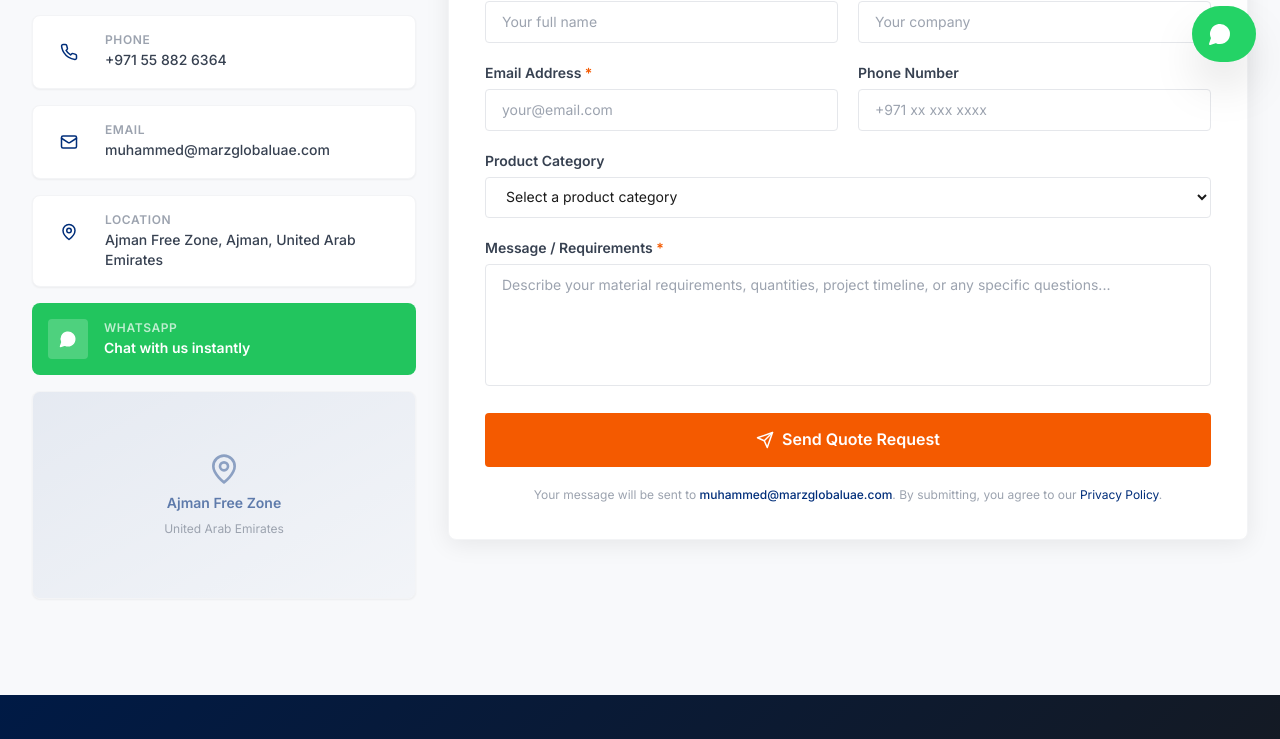
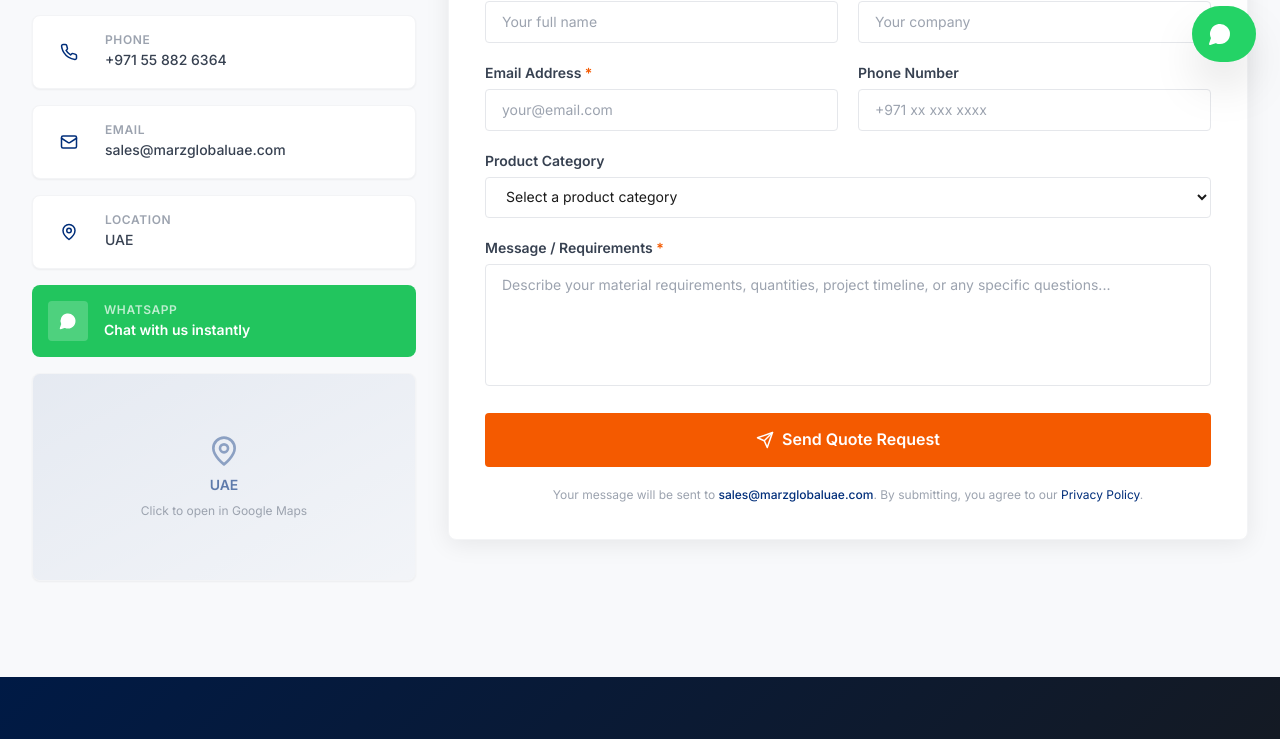
Before and after one commit to Fasilkallot/MARZ-GLOBAL, a React (Vite) app: page /MARZ-GLOBAL/contact in a window 1280 px wide. Shown: the part 714-1453 px from the top of the page. Built offline with nearby package versions, Linux system fonts and the light colour scheme; a web font is replaced by a local one.

Commit message:
Updates
Logo, hero element size, Location, email, and contact request api

```diff
--- a/src/components/layout/Navbar.jsx
+++ b/src/components/layout/Navbar.jsx
@@ -38,15 +38,15 @@ export default function Navbar() {
       <div className="bg-primary text-white text-xs py-2 hidden md:block">
         <div className="container-xl flex justify-between items-center">
           <span className="flex items-center gap-1.5 opacity-90">
-            <span>📍</span> Ajman Free Zone, UAE
+            <span>📍</span> UAE
           </span>
           <div className="flex items-center gap-6">
             <a
-              href="mailto:muhammed@marzglobaluae.com"
+              href="mailto:sales@marzglobaluae.com"
               className="flex items-center gap-1.5 hover:text-secondary transition-colors"
             >
               <Mail size={12} />
-              muhammed@marzglobaluae.com
+              sales@marzglobaluae.com
             </a>
             <a
               href="tel:+971558826364"
--- a/src/components/sections/AboutPreviewSection.jsx
+++ b/src/components/sections/AboutPreviewSection.jsx
@@ -61,7 +61,7 @@ export default function AboutPreviewSection() {
                 </p>
                 <div className="mt-3 flex items-center justify-center gap-2">
                   <div className="w-6 h-0.5 bg-secondary/60" />
-                  <span className="text-secondary/80 text-xs font-semibold tracking-widest uppercase">Ajman Free Zone</span>
+                  <span className="text-secondary/80 text-xs font-semibold tracking-widest uppercase">UAE</span>
                   <div className="w-6 h-0.5 bg-secondary/60" />
                 </div>
               </div>
--- a/src/components/sections/HeroSection.jsx
+++ b/src/components/sections/HeroSection.jsx
@@ -1,7 +1,7 @@
 import { Link } from 'react-router-dom';
 import { motion } from 'framer-motion';
 import { ArrowRight, MessageCircle, Phone, Mail, ChevronDown } from 'lucide-react';
-import heroImg from '../../assets/products/general-supply.png';
+import heroImg from '../../assets/images/hero-background.png';
 
 const stats = [
   { value: '8', label: 'Product Categories' },
@@ -40,7 +40,7 @@ export default function HeroSection() {
             className="inline-flex items-center gap-2 bg-secondary/15 border border-secondary/30 text-secondary text-xs font-semibold px-4 py-2 rounded-full mb-6 tracking-widest uppercase"
           >
             <span className="w-1.5 h-1.5 rounded-full bg-secondary animate-pulse" />
-            Ajman Free Zone, UAE
+            UAE
           </motion.div>
 
           {/* Headline */}
@@ -106,11 +106,11 @@ export default function HeroSection() {
               +971 55 882 6364
             </a>
             <a
-              href="mailto:muhammed@marzglobaluae.com"
+              href="mailto:sales@marzglobaluae.com"
               className="flex items-center gap-2.5 text-white/90 hover:text-white transition-colors text-sm font-medium group"
             >
               <Mail size={16} className="text-secondary group-hover:scale-110 transition-transform" />
-              muhammed@marzglobaluae.com
+              sales@marzglobaluae.com
             </a>
           </motion.div>
         </div>
@@ -120,15 +120,15 @@ export default function HeroSection() {
           initial={{ opacity: 0, y: 30 }}
           animate={{ opacity: 1, y: 0 }}
           transition={{ duration: 0.6, delay: 0.7 }}
-          className="mt-14 grid grid-cols-2 md:grid-cols-4 gap-4 max-w-2xl"
+          className="mt-16 grid grid-cols-2 md:grid-cols-4 gap-5 max-w-4xl"
         >
           {stats.map((stat, i) => (
             <div
               key={i}
-              className="bg-white/8 backdrop-blur-sm border border-white/10 rounded p-4 text-center"
+              className="bg-white/8 backdrop-blur-sm border border-white/10 rounded-lg p-6 text-center"
             >
-              <p className="font-heading text-3xl font-bold text-secondary">{stat.value}</p>
-              <p className="text-gray-400 text-xs mt-0.5">{stat.label}</p>
+              <p className="font-heading text-4xl font-bold text-secondary">{stat.value}</p>
+              <p className="text-gray-400 text-sm mt-1">{stat.label}</p>
             </div>
           ))}
         </motion.div>
--- a/src/data/companyInfo.js
+++ b/src/data/companyInfo.js
@@ -12,12 +12,12 @@ export const companyInfo = {
     'Committed to efficiency, reliability, and customer satisfaction, we provide tailored solutions and timely delivery to meet the demands of every project.',
   ],
   established: '2025',
-  location: 'Ajman Free Zone, UAE',
+  location: 'UAE',
   website: 'https://marzglobaluae.com',
   phone: '+971 55 882 6364',
   whatsapp: '+971558826364',
-  email: 'muhammed@marzglobaluae.com',
-  address: 'Ajman Free Zone, Ajman, United Arab Emirates',
+  email: 'sales@marzglobaluae.com',
+  address: 'UAE',
   mission:
     'To be the most trusted and reliable industrial material supply partner in the UAE, delivering quality products that meet international standards while maintaining the highest levels of customer satisfaction.',
   vision:
--- a/src/pages/About/index.jsx
+++ b/src/pages/About/index.jsx
@@ -17,7 +17,7 @@ export default function About() {
         <title>About Us | Marz Global UAE — Industrial Trading Company</title>
         <meta
           name="description"
-          content="Learn about Marz Global Trading FZE — a UAE-based industrial material supply company established in Ajman Free Zone. Committed to quality, reliability, and timely delivery."
+          content="Learn about Marz Global Trading FZE — a UAE-based industrial material supply company. Committed to quality, reliability, and timely delivery."
         />
         <meta property="og:title" content="About Marz Global UAE" />
         <meta property="og:description" content="UAE-based industrial trading company specializing in electrical, mechanical, civil, and instrumentation materials." />
@@ -28,7 +28,7 @@ export default function About() {
         {/* Banner */}
         <PageBanner
           title="About Marz Global UAE"
-          subtitle="A trusted industrial material supply partner, serving the UAE's most demanding projects from our base in Ajman Free Zone."
+          subtitle="A trusted industrial material supply partner, serving the UAE's most demanding projects."
           breadcrumbs={[{ label: 'About Us' }]}
         />
 
@@ -75,7 +75,7 @@ export default function About() {
                   <div className="absolute inset-0 grid-pattern opacity-20" />
                   <div className="relative text-center">
                     <img src={logo} alt="Marz Global" className="w-full max-w-xs mx-auto bg-white rounded px-6 py-4 mb-6" />
-                    <p className="text-white/70 text-sm">Ajman Free Zone, UAE</p>
+                    <p className="text-white/70 text-sm">UAE</p>
                   </div>
                 </div>
                 <div className="absolute -bottom-5 -right-5 bg-secondary text-white rounded px-6 py-4 shadow-xl hidden md:block">
--- a/src/pages/Contact/index.jsx
+++ b/src/pages/Contact/index.jsx
@@ -8,11 +8,11 @@ import { companyInfo } from '../../data/companyInfo';
 // ─── CONFIGURATION ────────────────────────────────────────────────────────────
 // Web3Forms sends the email server-side without any backend.
 // 1. Go to https://web3forms.com
-// 2. Enter muhammed@marzglobaluae.com → click "Create Access Key"
+// 2. Enter sales@marzglobaluae.com → click "Create Access Key"
 // 3. Replace the key below with your key
 // Until then, the form falls back to a mailto: link that opens the email client.
-const WEB3FORMS_KEY = 'YOUR_WEB3FORMS_KEY';
-const RECIPIENT_EMAIL = 'muhammed@marzglobaluae.com';
+const WEB3FORMS_KEY = '4fc117c4-ab5f-462a-b5e3-bf7415c683f4';
+const RECIPIENT_EMAIL = 'sales@marzglobaluae.com';
 // ──────────────────────────────────────────────────────────────────────────────
 
 const PRODUCT_OPTIONS = [
@@ -124,7 +124,7 @@ export default function Contact() {
         <title>Contact | Marz Global UAE — Request a Quote</title>
         <meta
           name="description"
-          content="Contact Marz Global Trading FZE for industrial material quotes and inquiries. Phone: +971 55 882 6364 | Email: muhammed@marzglobaluae.com | Ajman Free Zone, UAE."
+          content="Contact Marz Global Trading FZE for industrial material quotes and inquiries. Phone: +971 55 882 6364 | Email: sales@marzglobaluae.com | UAE."
         />
         <meta property="og:title" content="Contact Marz Global UAE" />
         <meta property="og:description" content="Get in touch with our team for industrial material supply quotes and inquiries." />
@@ -155,13 +155,15 @@ export default function Contact() {
                 </div>
 
                 {[
-                  { icon: Phone, label: 'Phone', value: companyInfo.phone, href: `tel:${companyInfo.phone}` },
-                  { icon: Mail,  label: 'Email', value: companyInfo.email, href: `mailto:${companyInfo.email}` },
-                  { icon: MapPin, label: 'Location', value: companyInfo.address, href: '#' },
+                  { icon: Phone, label: 'Phone', value: companyInfo.phone, href: `tel:${companyInfo.phone}`, target: '_self' },
+                  { icon: Mail,  label: 'Email', value: companyInfo.email, href: `mailto:${companyInfo.email}`, target: '_self' },
+                  { icon: MapPin, label: 'Location', value: companyInfo.address, href: 'https://maps.app.goo.gl/M8caYb8m9xZqAhkg8', target: '_blank' },
                 ].map((item, i) => (
                   <motion.a
                     key={i}
                     href={item.href}
+                    target={item.target}
+                    rel={item.target === '_blank' ? 'noopener noreferrer' : undefined}
                     initial={{ opacity: 0, x: -15 }}
                     whileInView={{ opacity: 1, x: 0 }}
                     viewport={{ once: true }}
@@ -199,13 +201,18 @@ export default function Contact() {
                 </motion.a>
 
                 {/* Map Placeholder */}
-                <div className="bg-white rounded-lg overflow-hidden border border-gray-100 shadow-sm h-52">
+                <a
+                  href="https://maps.app.goo.gl/M8caYb8m9xZqAhkg8"
+                  target="_blank"
+                  rel="noopener noreferrer"
+                  className="block bg-white rounded-lg overflow-hidden border border-gray-100 shadow-sm h-52 hover:border-secondary/40 hover:shadow-card transition-all group"
+                >
                   <div className="w-full h-full bg-gradient-to-br from-primary/10 to-primary/5 flex flex-col items-center justify-center gap-2 text-primary">
-                    <MapPin size={32} className="opacity-40" />
-                    <p className="text-sm font-semibold opacity-60">Ajman Free Zone</p>
-                    <p className="text-xs text-gray-400">United Arab Emirates</p>
+                    <MapPin size={32} className="opacity-40 group-hover:opacity-70 group-hover:text-secondary transition-all" />
+                    <p className="text-sm font-semibold opacity-60 group-hover:opacity-90 transition-opacity">UAE</p>
+                    <p className="text-xs text-gray-400">Click to open in Google Maps</p>
                   </div>
-                </div>
+                </a>
               </div>
 
               {/* ── Right: Form ── */}
--- a/src/pages/CookiePolicy/index.jsx
+++ b/src/pages/CookiePolicy/index.jsx
@@ -63,7 +63,7 @@ export default function CookiePolicy() {
                 },
                 {
                   title: '7. Contact Us',
-                  content: `If you have questions about our use of cookies, please contact us:\n\nMarz Global Trading FZE\nEmail: muhammed@marzglobaluae.com\nPhone: +971 55 882 6364`,
+                  content: `If you have questions about our use of cookies, please contact us:\n\nMarz Global Trading FZE\nEmail: sales@marzglobaluae.com\nPhone: +971 55 882 6364`,
                 },
               ].map((section) => (
                 <div key={section.title} className="mb-8">
--- a/src/pages/PrivacyPolicy/index.jsx
+++ b/src/pages/PrivacyPolicy/index.jsx
@@ -63,11 +63,11 @@ export default function PrivacyPolicy() {
                 },
                 {
                   title: '8. Your Rights',
-                  content: `You have the right to access, correct, or delete your personal information. To exercise these rights, please contact us at muhammed@marzglobaluae.com.`,
+                  content: `You have the right to access, correct, or delete your personal information. To exercise these rights, please contact us at sales@marzglobaluae.com.`,
                 },
                 {
                   title: '9. Contact Us',
-                  content: `If you have questions about this Privacy Policy, please contact us:\n\nMarz Global Trading FZE\nAjman Free Zone, UAE\nEmail: muhammed@marzglobaluae.com\nPhone: +971 55 882 6364`,
+                  content: `If you have questions about this Privacy Policy, please contact us:\n\nMarz Global Trading FZE\nUAE\nEmail: sales@marzglobaluae.com\nPhone: +971 55 882 6364`,
                 },
               ].map((section) => (
                 <div key={section.title} className="mb-8">
```
Also changed, not shown: src/assets/logo.png, 1 other file (tests, documents, lock files or other folders).
